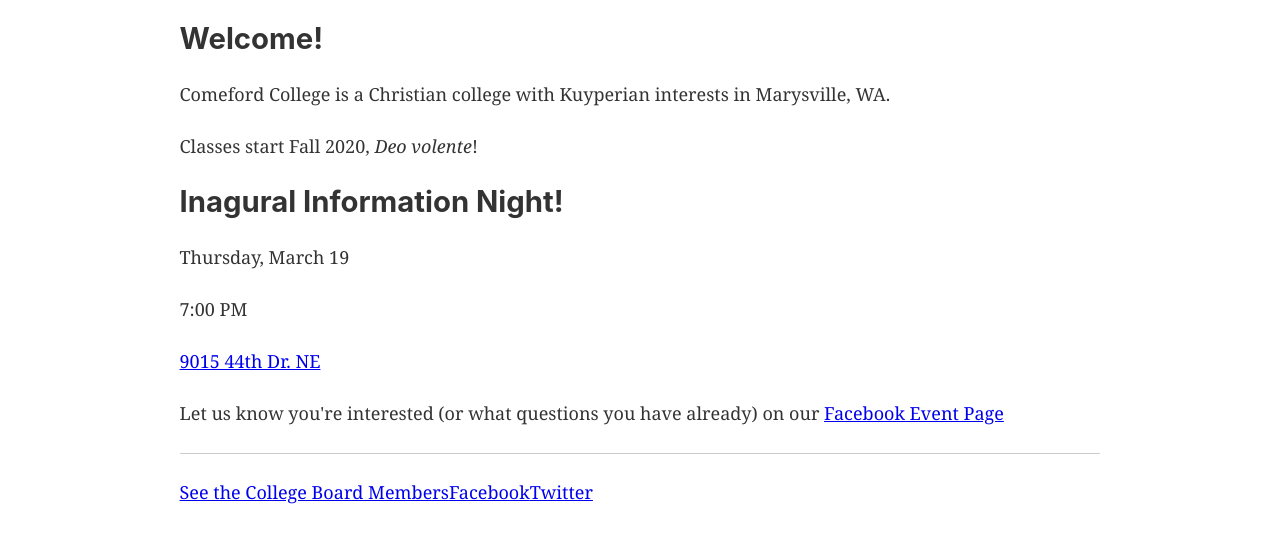
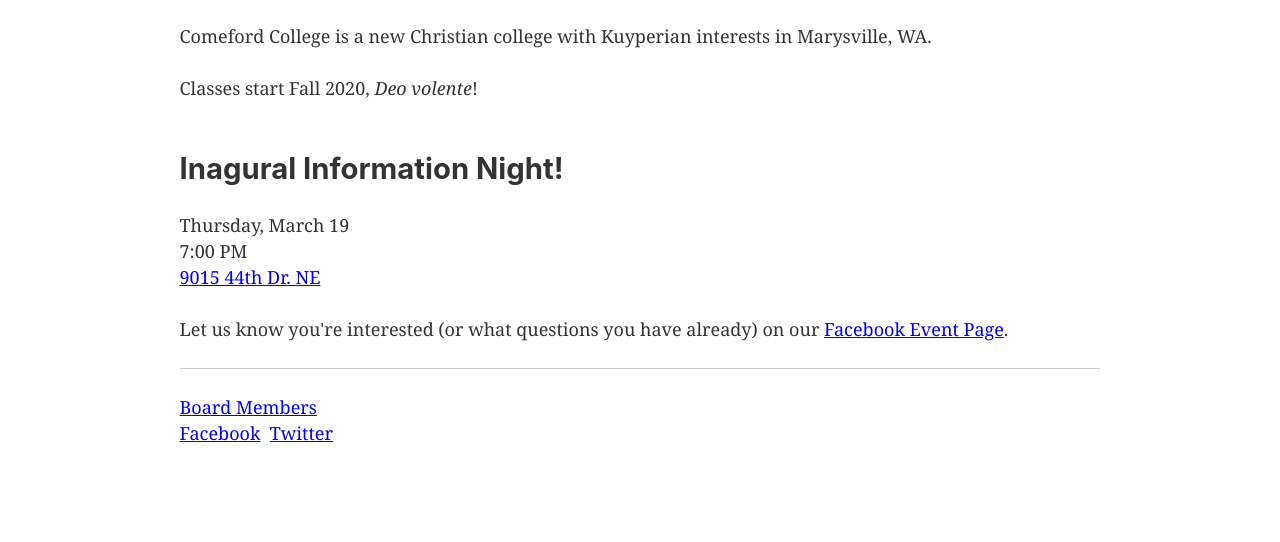
Before and after one commit to tohuvabohu/comeford, a Gatsby site: page / in a window 1280 px wide. Shown: the part 100-642 px from the top of the page. Built offline with nearby package versions, Linux system fonts and the light colour scheme; Gatsby itself is replaced by a stand-in of ours.

Commit message:
front page edit

```diff
--- a/src/pages/index.js
+++ b/src/pages/index.js
@@ -7,18 +7,16 @@ import SEO from "../components/seo"
 const IndexPage = () => (
   <Layout>
     <SEO title="Home" />
-    <h2>Welcome!</h2>
-    <p>Comeford College is a Christian college with Kuyperian interests in Marysville, WA.</p>
-    <p>Classes start Fall 2020, <em>Deo volente</em>!</p>
+    <p>Comeford College is a new Christian college with Kuyperian interests in Marysville, WA.</p>
+    <p>Classes start Fall 2020, <em>Deo volente</em>!</p><br/>
     <h2>Inagural Information Night!</h2>
-    <p>Thursday, March 19</p>
-    <p>7:00 PM</p>
-    <p><a href="http://maps.google.com/maps?q=9015+44th+Dr.+NE++Marysville+WA+98270">9015 44th Dr. NE</a></p>
-    <p>Let us know you're interested (or what questions you have already) on our <a href="https://www.facebook.com/events/272804167027467/">Facebook Event Page</a></p>
+    <p>Thursday, March 19<br/>
+    7:00 PM<br/>
+    <a href="http://maps.google.com/maps?q=9015+44th+Dr.+NE++Marysville+WA+98270">9015 44th Dr. NE</a><br/><br/>
+    Let us know you're interested (or what questions you have already) on our <a href="https://www.facebook.com/events/272804167027467/">Facebook Event Page</a>.</p>
     <hr></hr>
-    <Link to="/board/">See the College Board Members</Link>
-    <Link to="https://fb.me/ComefordCollege">Facebook</Link>
-    <Link to="https://twitter.com/ComefordCollege">Twitter</Link>
+    <Link to="/board/">Board Members</Link><br/>
+    <a href="https://fb.me/ComefordCollege">Facebook</a>&nbsp;&nbsp;<a href="https://twitter.com/ComefordCollege">Twitter</a>
   </Layout>
 )
 
```
Also changed, not shown: src/assets/comeford.jpg (added).
